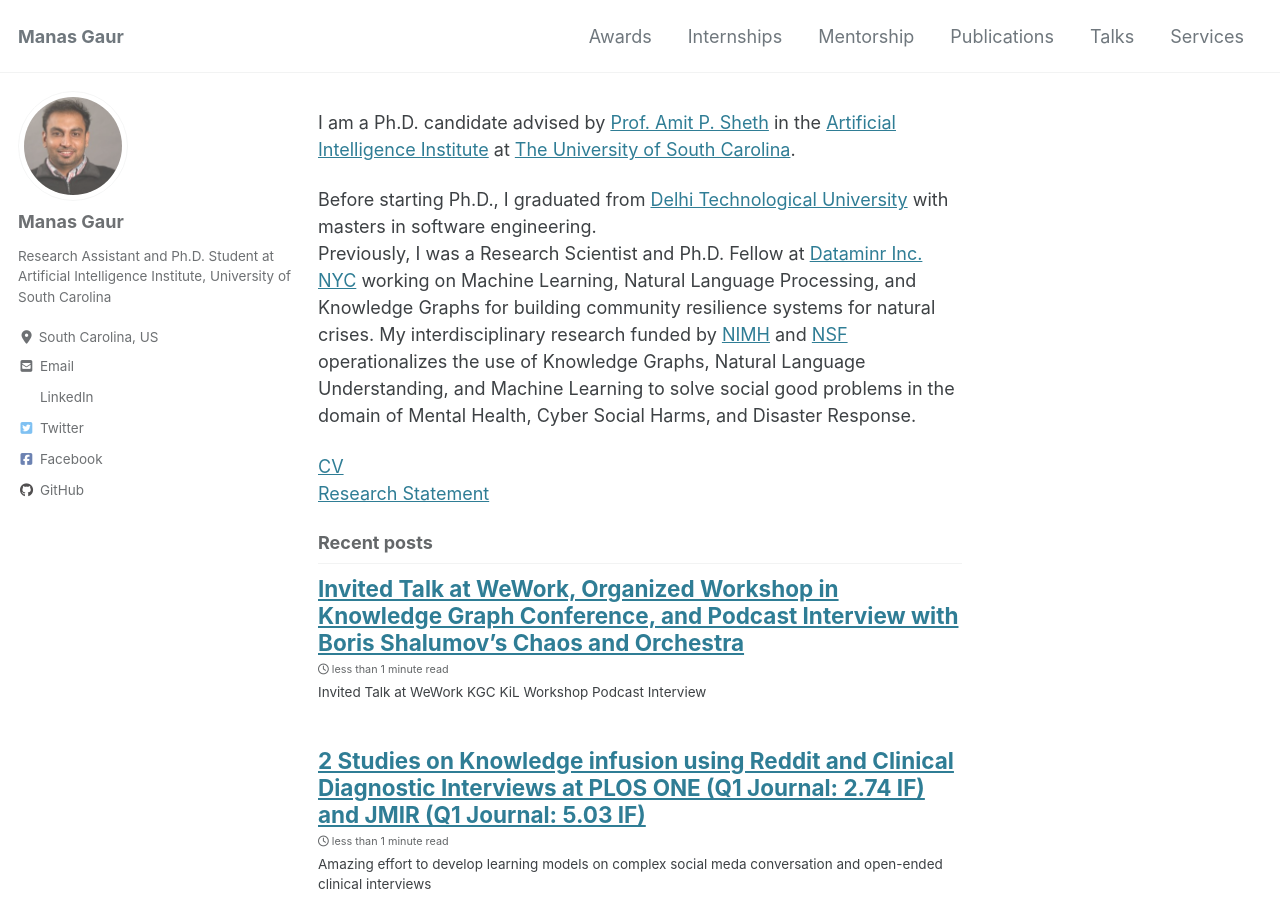
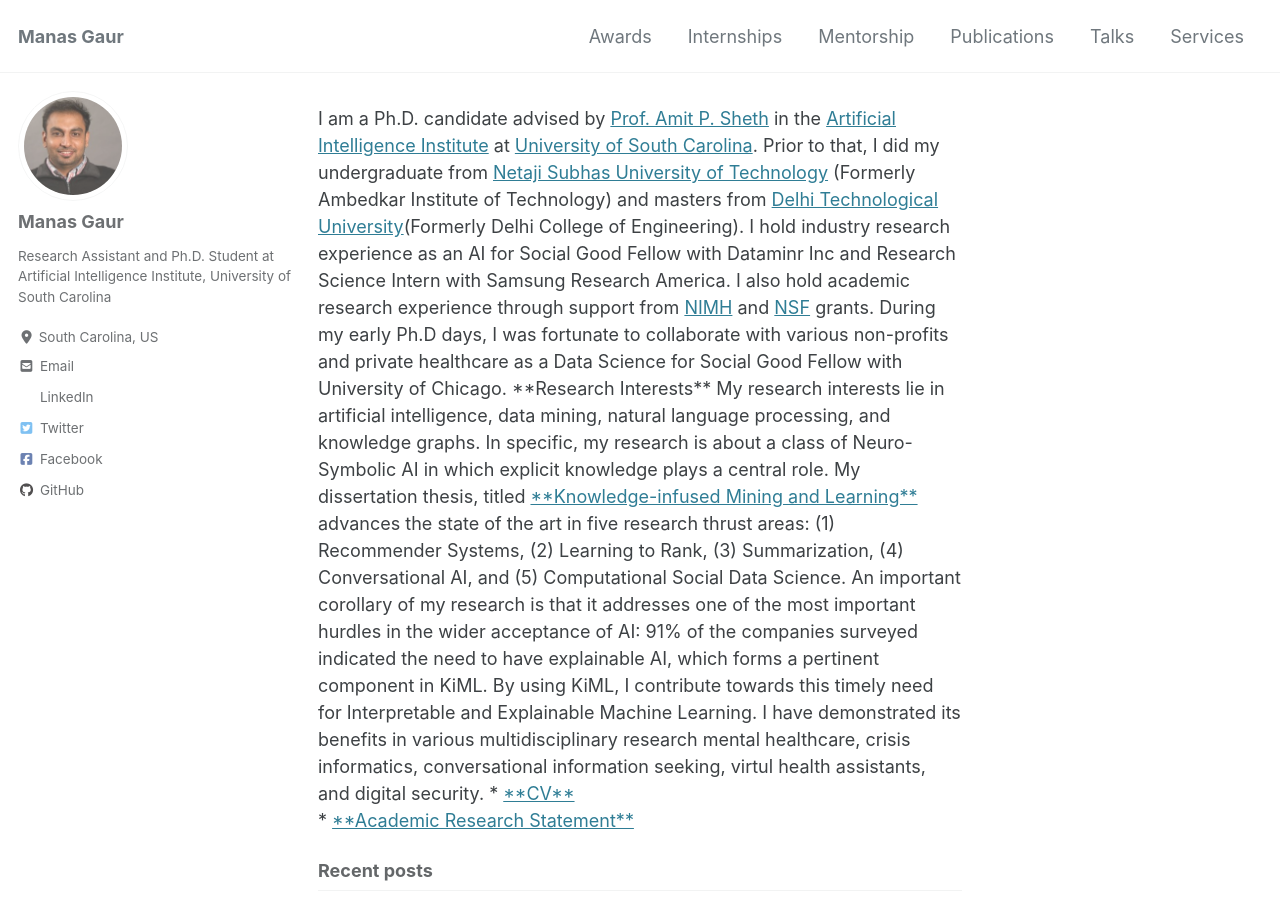
Before and after one commit to manasgaur/manasgaur.github.io, a Jekyll site: the page built from index.html, in a window 1280 px wide and 900 px high. Built offline with Jekyll 4.4.1, drawn with Linux system fonts in a browser that asks for light colours; cached includes are drawn as plain includes; nearby versions of some CDN libraries; the list of posts is cut into pages by our own code.

Commit message:
update index and add resources

```diff
--- a/index.html
+++ b/index.html
@@ -3,13 +3,17 @@ layout: home
 author_profile: true
 ---
 
-<p> I am a Ph.D. candidate advised by <a href="https://sc.edu/study/colleges_schools/engineering_and_computing/faculty-staff/amitsheth.php">Prof. Amit P. Sheth</a> in the <a href="http://aiisc.ai/">Artificial Intelligence Institute</a> at
-<a href="https://sc.edu/study/colleges_schools/engineering_and_computing/research/centersandinstitutes/ai_institute/index.php">The University of South Carolina</a>.</p>
-<p> Before starting Ph.D., I graduated from <a href="http://dtu.ac.in/">Delhi Technological University</a> with masters in software engineering. <br/>
-Previously, I was a Research Scientist and Ph.D. Fellow at <a href="https://www.dataminr.com/">Dataminr Inc. NYC</a> working on
-Machine Learning, Natural Language Processing, and Knowledge Graphs for building community resilience systems
-for natural crises. My interdisciplinary research funded by <a href="https://federalreporter.nih.gov/Projects/Details/?projectId=891050">NIMH</a> and
-<a href="https://www.nsf.gov/awardsearch/showAward?AWD_ID=1520870">NSF</a> operationalizes the use of Knowledge Graphs,
-Natural Language Understanding, and Machine Learning to solve social good problems in the domain of Mental Health, Cyber Social Harms, and Disaster Response.</p>
-<a href=https://drive.google.com/file/d/1_gFDt4HNO7ym7Uv__ByIdlmYfnaVNS0J/view?usp=sharing>CV</a> <br/>
-<a href=https://drive.google.com/file/d/1FRFE6ik6MaWpqdpak4GHToMRgbjQWNER/view?usp=sharing>Research Statement</a><br/>
+I am a Ph.D. candidate advised by  <a href="http://amit.aiisc.ai/">Prof. Amit P. Sheth</a> in the <a href="http://aiisc.ai">Artificial Intelligence Institute</a> at <a href="https://sc.edu/">University of South Carolina</a>. Prior to that, I did my undergraduate from
+<a href="http://aiactr.ac.in/">Netaji Subhas University of Technology</a> (Formerly Ambedkar Institute of Technology) and masters from <a href="http://www.dtu.ac.in/">Delhi Technological University</a>(Formerly Delhi College of Engineering).
+I hold industry research experience as an AI for Social Good Fellow with Dataminr Inc and Research Science Intern with Samsung Research America. I also hold academic research experience
+through support from <a href="https://federalreporter.nih.gov/Projects/Details/?projectId=891050">NIMH</a> and <a href="https://www.nsf.gov/awardsearch/showAward?AWD_ID=1520870">NSF</a> grants. During my early Ph.D days, I was fortunate to collaborate with various non-profits and private healthcare as a Data Science for Social Good Fellow
+with University of Chicago.
+
+**Research Interests**
+My research interests lie in artificial intelligence, data mining, natural language processing, and knowledge graphs. In specific, my research is about a class of Neuro-Symbolic AI in which explicit knowledge plays a central role. My dissertation thesis, titled <a href="https://www.nsf.gov/awardsearch/showAward?AWD_ID=1520870">**Knowledge-infused Mining and Learning**</a>
+advances the state of the art in five research thrust areas: (1) Recommender Systems, (2) Learning to Rank, (3) Summarization, (4) Conversational AI, and (5) Computational Social Data Science.
+An important corollary of my research is that it addresses one of the most important hurdles in the wider acceptance of AI: 91% of the companies surveyed indicated the need to have explainable AI, which forms a pertinent component in KiML. By using KiML, I
+contribute towards this timely need for Interpretable and Explainable Machine Learning. I have demonstrated its benefits in various multidisciplinary research mental healthcare, crisis informatics, conversational information seeking, virtul health assistants, and digital security.
+
+* <a href=https://github.com/manasgaur/mysite/blob/master/Academic_ManasGaur_CV_2021.pdf>**CV**</a> <br/>
+* <a href=https://github.com/manasgaur/mysite/blob/master/Academic_Research_Statement_ManasGaur.pdf>**Academic Research Statement**</a><br/>
```
Also changed, not shown: _pages/resources.md (added, +13 -0 lines).
